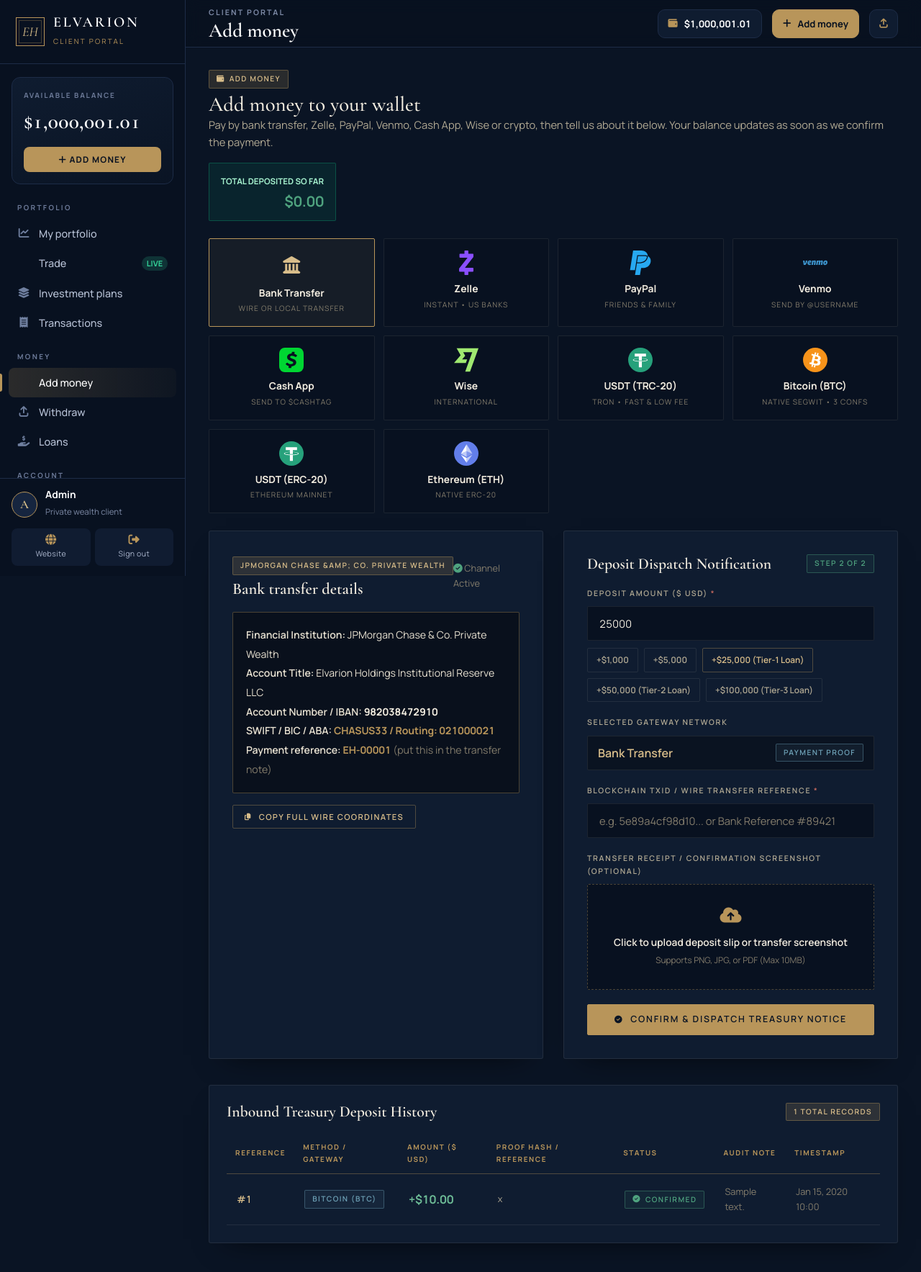
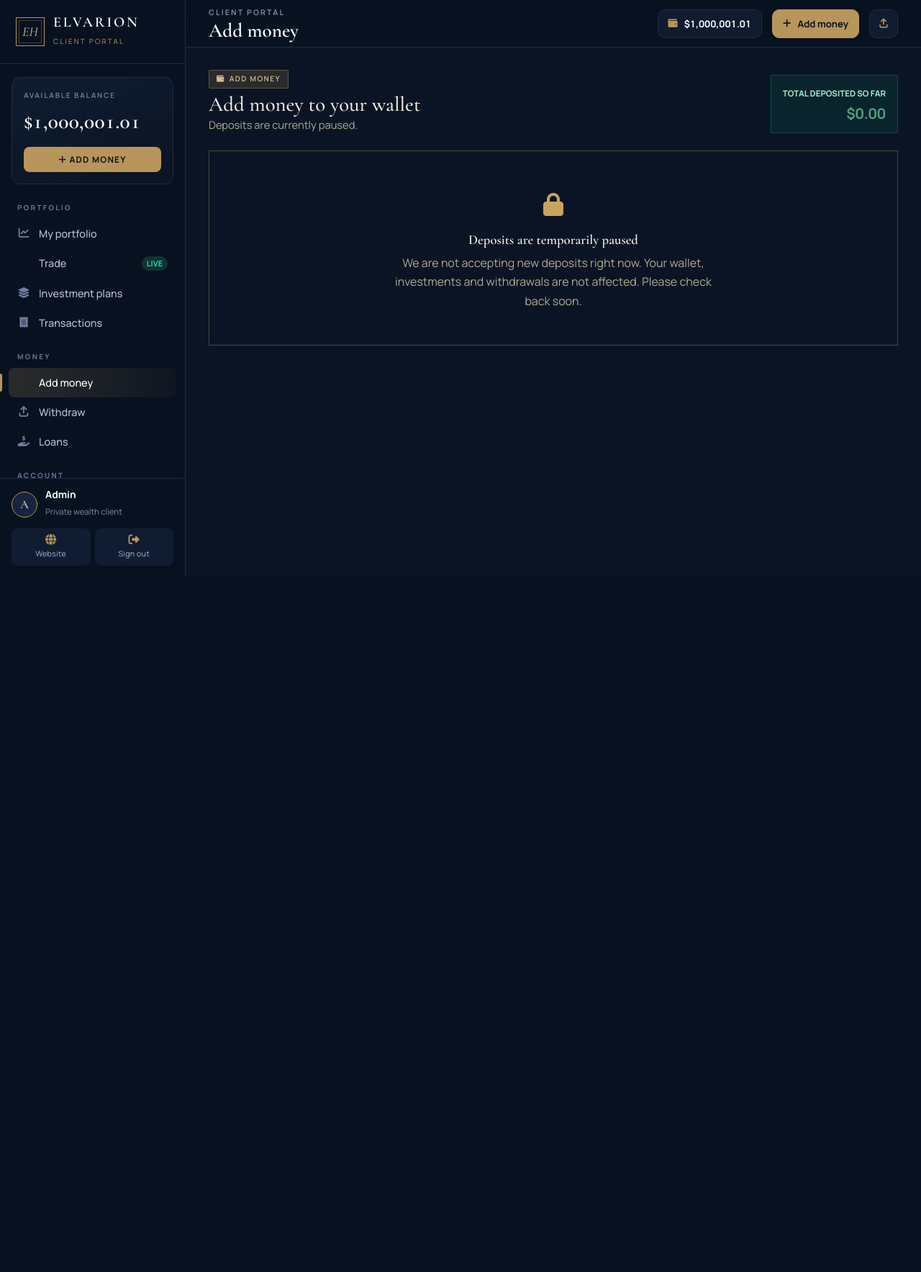
Before and after one commit to mandylim713/elvarion-holdings, a Django app: page /dashboard/ in a window 1280 px wide, after a click on "ADD MONEY". Shown: the whole page at 72% size. After the commit the page ends 800 px from the top, so only its background shows below. Run offline with Django 5.2, Linux system fonts and the light colour scheme; a user stored in the database is signed in; data comes from the database, SQL or seed files in the repository; tables that the repository leaves empty hold one stand-in row (values such as "Sample post").

Commit message:
Freeze deposits (admin switch, on by default); drop Nigeria placeholder
Co-Authored-By: Claude Sonnet 5.5 <noreply@anthropic.com>
Claude-Session: https://claude.ai/code/session_01P766A13KzucmqWsXgrfB4g

```diff
--- a/core/models.py
+++ b/core/models.py
@@ -418,6 +418,7 @@ class CompanySetting(models.Model):
 
     # Platform behaviour
     use_live_prices = models.BooleanField(default=True, help_text='Pull real market prices when the feed is reachable')
+    deposits_frozen = models.BooleanField(default=True, help_text='When on, investors cannot submit any deposit (bank transfer, cash apps, crypto)')
     require_email_verification = models.BooleanField(default=True, help_text='New investors must confirm their email with a code (only enforced when email sending is set up)')
     option_payout_pct = models.PositiveSmallIntegerField(default=80, help_text='Quick Trade payout on a winning trade, in percent')
     option_min_stake = models.DecimalField(max_digits=10, decimal_places=2, default=Decimal('10.00'))
--- a/core/views.py
+++ b/core/views.py
@@ -558,6 +558,10 @@ def apply_loan(request):
 def submit_deposit(request):
     """User submits a hybrid deposit (Crypto or Bank Wire) with proof"""
     if request.method != 'POST':
+        return redirect('dashboard')
+
+    if CompanySetting.get_settings().deposits_frozen:
+        messages.error(request, 'Deposits are temporarily unavailable. Please check back soon.')
         return redirect('dashboard')
 
     profile = request.user.profile
@@ -1323,6 +1327,7 @@ def admin_save_settings(request):
                 setattr(cs, k, request.POST.get(k, '').strip()[:150])
         if request.POST.get('form') == 'platform':
             cs.use_live_prices = request.POST.get('use_live_prices') == '1'
+            cs.deposits_frozen = request.POST.get('deposits_frozen') == '1'
             cs.require_email_verification = request.POST.get('require_email_verification') == '1'
             try:
                 cs.option_payout_pct = max(1, min(500, int(request.POST.get('option_payout_pct', cs.option_payout_pct))))
--- a/templates/dashboard/index.html
+++ b/templates/dashboard/index.html
@@ -767,9 +767,9 @@
                     <div>
                         <span class="badge badge-gold"><i class="fas fa-wallet"></i> ADD MONEY</span>
                         <h2 style="font-size: 1.8rem; margin-top: 6px;">Add money to your wallet</h2>
-                        <p style="color: var(--text-muted); font-size: 0.92rem;">
+                        {% if settings.deposits_frozen %}<p style="color: var(--text-muted); font-size: 0.92rem;">Deposits are currently paused.</p>{% else %}<p style="color: var(--text-muted); font-size: 0.92rem;">
                             Pay by bank transfer, Zelle, PayPal, Venmo, Cash App, Wise or crypto, then tell us about it below. Your balance updates as soon as we confirm the payment.
-                        </p>
+                        </p>{% endif %}
                     </div>
                     <div style="background: rgba(16, 185, 129, 0.1); border: 1px solid rgba(16, 185, 129, 0.3); border-radius: var(--radius-sm); padding: 10px 16px; text-align: right;">
                         <span style="font-size: 0.72rem; color: #a7f3d0; text-transform: uppercase; font-weight: 700;">Total deposited so far</span>
@@ -778,6 +778,13 @@
                 </div>
             </div>
 
+            {% if settings.deposits_frozen %}
+            <div class="card card-pad" style="text-align:center;padding:48px 24px;border:1px solid rgba(201,164,92,.35)">
+                <div style="font-size:2rem;color:#c9a45c;margin-bottom:12px"><i class="fas fa-lock"></i></div>
+                <h3 style="margin-bottom:8px">Deposits are temporarily paused</h3>
+                <p style="color:var(--text-muted);max-width:460px;margin:0 auto">We are not accepting new deposits right now. Your wallet, investments and withdrawals are not affected. Please check back soon.</p>
+            </div>
+            {% else %}
             <!-- Currency Selection Tabs -->
             <div class="crypto-selector-tabs">
                 <div class="crypto-tab-card active" onclick="selectDepositGateway('BANK_WIRE', this)">
@@ -1029,6 +1036,7 @@
                 <p style="color: var(--text-dim); font-size: 0.88rem;">No deposit records submitted yet.</p>
                 {% endif %}
             </div>
+            {% endif %}
         </div>
 
         <!-- TAB 5: AML / KYC COMPLIANCE & ACCREDITED INVESTOR VERIFICATION -->
@@ -1488,7 +1496,7 @@
                 <div class="form-group"><label class="form-label">Account number / IBAN</label><input type="text" name="account_number" class="form-control mono-num" autocomplete="off"></div>
                 <div class="wd-two">
                     <div class="form-group"><label class="form-label">SWIFT / routing <span style="text-transform:none;opacity:.6">(optional)</span></label><input type="text" name="swift" class="form-control" autocomplete="off"></div>
-                    <div class="form-group"><label class="form-label">Country</label><input type="text" name="bank_country" class="form-control" placeholder="e.g. Nigeria" autocomplete="off"></div>
+                    <div class="form-group"><label class="form-label">Country</label><input type="text" name="bank_country" class="form-control" placeholder="Country" autocomplete="off"></div>
                 </div>
                 <p class="wd-note"><i class="fas fa-clock"></i> Bank transfers are reviewed by our team and usually arrive in 1&ndash;3 business days.</p>
             </div>
--- a/templates/management/index.html
+++ b/templates/management/index.html
@@ -342,6 +342,7 @@
           <label class="field"><span>Quick trade payout (%)</span><input type="number" name="option_payout_pct" value="{{ settings.option_payout_pct }}" min="1" max="500"></label>
           <label class="field"><span>Quick trade minimum ($)</span><input type="number" name="option_min_stake" value="{{ settings.option_min_stake|floatformat:0 }}" min="1" step="1"></label>
         </div>
+        <label class="field" style="display:flex;gap:10px;align-items:center;margin-bottom:10px"><input type="checkbox" name="deposits_frozen" value="1" {% if settings.deposits_frozen %}checked{% endif %} style="width:18px;height:18px"><span style="margin:0;text-transform:none;letter-spacing:0;font-size:.88rem"><b>Freeze all deposits</b> &mdash; investors cannot add money (bank transfer, cash apps, crypto) while this is on</span></label>
         <label class="field" style="display:flex;gap:10px;align-items:center;margin-bottom:10px"><input type="checkbox" name="use_live_prices" value="1" {% if settings.use_live_prices %}checked{% endif %} style="width:18px;height:18px"><span style="margin:0;text-transform:none;letter-spacing:0;font-size:.88rem">Use real market prices when the feed is reachable</span></label>
         <label class="field" style="display:flex;gap:10px;align-items:center;margin-bottom:16px"><input type="checkbox" name="require_email_verification" value="1" {% if settings.require_email_verification %}checked{% endif %} style="width:18px;height:18px"><span style="margin:0;text-transform:none;letter-spacing:0;font-size:.88rem">New investors must confirm their email with a code</span></label>
         <button class="btn btn-gold" type="submit"><i class="fas fa-check"></i> Save settings</button>
```
Also changed, not shown: SETUP.md (+3 -0 lines), core/tests.py (+26 -0 lines), core/migrations/0010_deposits_frozen.py (added).
